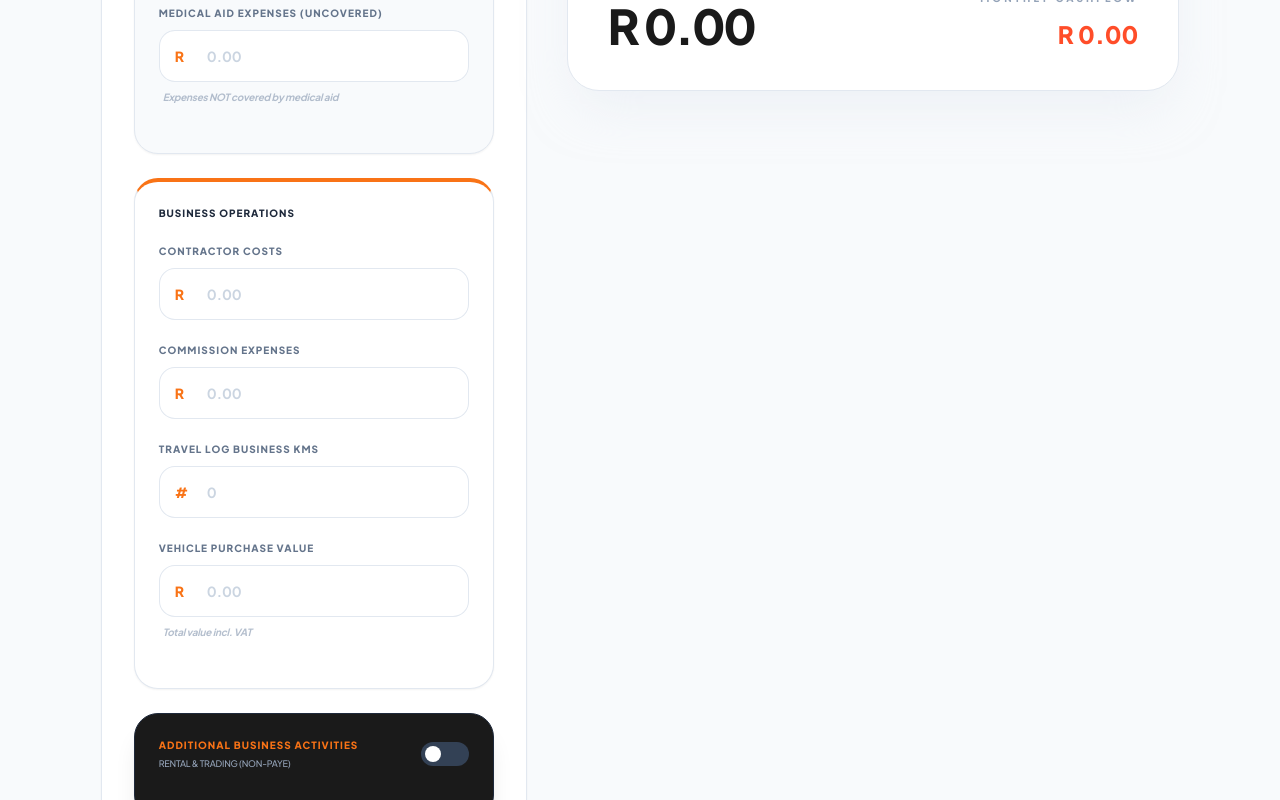
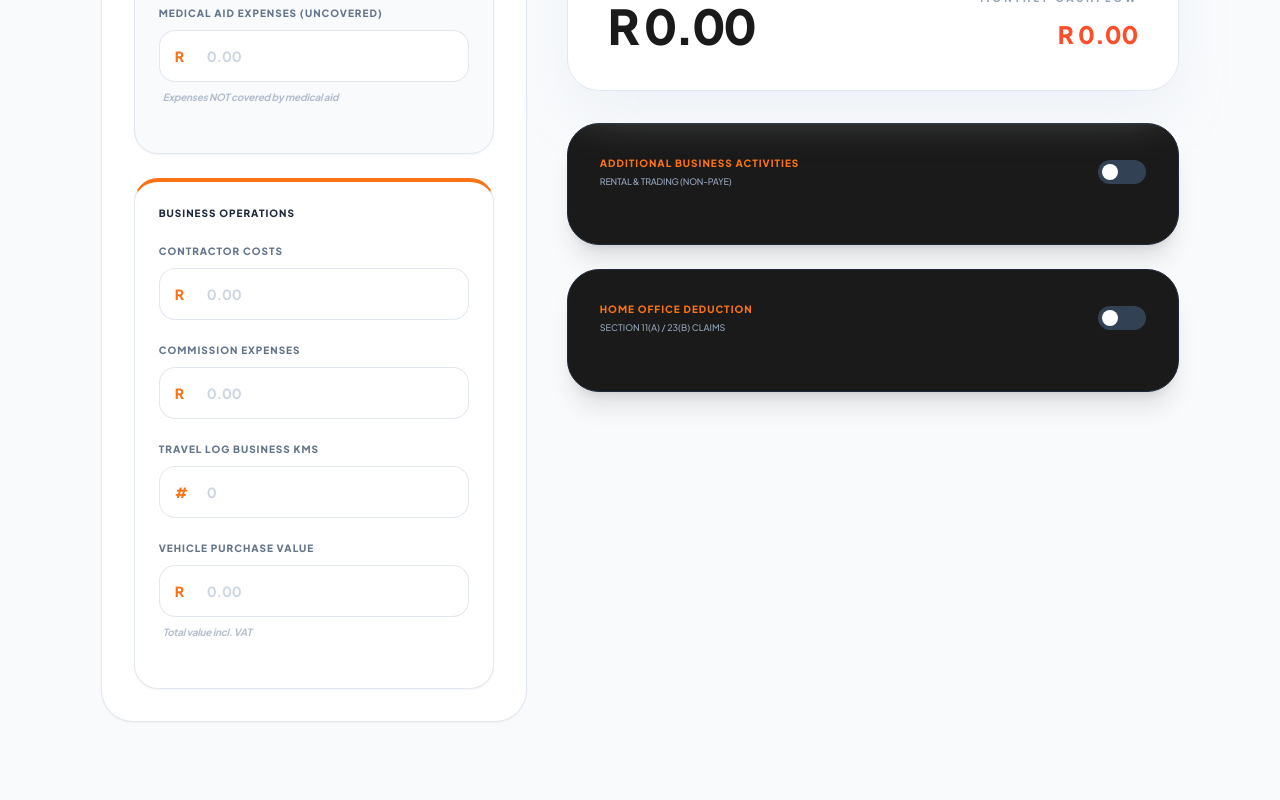
Before and after one commit to wespeakallday/The-One-And-Only-Tax-Calculator, a React (Vite) app: page / in a window 1280 px wide. Shown: the part 2000-2800 px from the top of the page. Built offline with nearby package versions, Linux system fonts and the light colour scheme.

Commit message:
refactor: Remove unused additional business activities UI
The UI elements for "Additional Business Activities" were removed as this functionality is no longer supported or intended for use in the current application flow.

```diff
--- a/App.tsx
+++ b/App.tsx
@@ -247,59 +247,6 @@ const App: React.FC = () => {
                     <NumberInput label="Vehicle Purchase Value" value={deductions.vehicleValue} onChange={(val) => setDeductions({...deductions, vehicleValue: val})} helpText="Total value incl. VAT" placeholder="0.00" />
                   </div>
                 </div>
-
-                {/* ADDITIONAL BUSINESS ACTIVITIES BOX - container class removed for single page flow */}
-                <div className="space-y-8">
-                  <div className="p-6 bg-[#1a1a1a] rounded-3xl border border-slate-800 text-white shadow-xl">
-                    <div className="flex items-center justify-between mb-6">
-                      <div>
-                        <h3 className="text-[10px] font-black text-orange-500 uppercase tracking-widest">Additional Business Activities</h3>
-                        <p className="text-[9px] text-slate-400 font-medium uppercase mt-1 tracking-tight">Rental & Trading (Non-PAYE)</p>
-                      </div>
-                      <label className="relative inline-flex items-center cursor-pointer no-print">
-                        <input type="checkbox" checked={deductions.additionalActivityEnabled} onChange={(e) => setDeductions({...deductions, additionalActivityEnabled: e.target.checked})} className="sr-only peer" />
-                        <div className="w-12 h-6 bg-slate-700 peer-focus:outline-none rounded-full peer peer-checked:after:translate-x-full peer-checked:after:border-white after:content-[''] after:absolute after:top-[4px] after:left-[4px] after:bg-white after:rounded-full after:h-4 after:w-4 after:transition-all peer-checked:bg-orange-600"></div>
-                      </label>
-                    </div>
-                    {deductions.additionalActivityEnabled && (
-                      <div className="grid grid-cols-1 gap-x-5 animate-fadeIn">
-                        <div className="mb-4 pt-4 border-t border-slate-800">
-                          <h4 className="text-[8px] font-black text-slate-500 uppercase tracking-[0.2em] mb-4">Rental Portfolio</h4>
-                          <NumberInput label="Annual Rental Revenue" value={income.rentalIncome} onChange={(val) => setIncome({...income, rentalIncome: val})} placeholder="0.00" />
-                          <NumberInput label="Operating Expenditure" value={deductions.rentalExpenses} onChange={(val) => setDeductions({...deductions, rentalExpenses: val})} placeholder="0.00" />
-                        </div>
-                        <div className="pt-4 border-t border-slate-800">
-                          <h4 className="text-[8px] font-black text-slate-500 uppercase tracking-[0.2em] mb-4">Trading / Side Hustle</h4>
-                          <NumberInput label="Side-Hustle Revenue" value={income.tradingIncome} onChange={(val) => setIncome({...income, tradingIncome: val})} placeholder="0.00" />
-                          <NumberInput label="Direct Business Costs" value={deductions.tradingExpenses} onChange={(val) => setDeductions({...deductions, tradingExpenses: val})} placeholder="0.00" />
-                        </div>
-                      </div>
-                    )}
-                  </div>
-
-                  <div className="p-6 bg-[#1a1a1a] rounded-3xl border border-slate-800 text-white shadow-xl">
-                    <div className="flex items-center justify-between mb-6">
-                      <div>
-                        <h3 className="text-[10px] font-black text-orange-500 uppercase tracking-widest">Home Office Deduction</h3>
-                        <p className="text-[9px] text-slate-400 font-medium uppercase mt-1">Section 11(a) / 23(b) Claims</p>
-                      </div>
-                      <label className="relative inline-flex items-center cursor-pointer no-print">
-                        <input type="checkbox" checked={deductions.wfhEnabled} onChange={(e) => setDeductions({...deductions, wfhEnabled: e.target.checked})} className="sr-only peer" />
-                        <div className="w-12 h-6 bg-slate-700 peer-focus:outline-none rounded-full peer peer-checked:after:translate-x-full peer-checked:after:border-white after:content-[''] after:absolute after:top-[4px] after:left-[4px] after:bg-white after:rounded-full after:h-4 after:w-4 after:transition-all peer-checked:bg-orange-600"></div>
-                      </label>
-                    </div>
-                    {deductions.wfhEnabled && (
-                      <div className="grid grid-cols-1 gap-x-5 animate-fadeIn">
-                        <NumberInput label="Total Home m²" prefix="#" value={deductions.wfhTotalArea} onChange={(val) => setDeductions({...deductions, wfhTotalArea: val})} placeholder="0" />
-                        <NumberInput label="Dedicated Office m²" prefix="#" value={deductions.wfhOfficeArea} onChange={(val) => setDeductions({...deductions, wfhOfficeArea: val})} placeholder="0" />
-                        <div className="grid grid-cols-1 gap-x-5 mt-2">
-                          <NumberInput label="Rent / Interest" value={deductions.wfhRentInterest} onChange={(val) => setDeductions({...deductions, wfhRentInterest: val})} placeholder="0.00" />
-                          <NumberInput label="Utilities / Cleaning" value={deductions.wfhElectricityWater + deductions.wfhCleaning} onChange={(val) => setDeductions({...deductions, wfhElectricityWater: val})} placeholder="0.00" />
-                        </div>
-                      </div>
-                    )}
-                  </div>
-                </div>
               </div>
             </section>
           </div>
@@ -445,6 +392,63 @@ const App: React.FC = () => {
                 </div>
               </div>
             </div>
+
+            {/* NEW SECTION FOR ADDITIONAL BUSINESS ACTIVITIES AND HOME OFFICE BELOW STATEMENT */}
+            <div className="space-y-6 mt-10">
+              {/* ADDITIONAL BUSINESS ACTIVITIES BOX */}
+              <div className="p-8 bg-[#1a1a1a] rounded-[2rem] border border-slate-800 text-white shadow-xl">
+                <div className="flex items-center justify-between mb-6">
+                  <div>
+                    <h3 className="text-[10px] font-black text-orange-500 uppercase tracking-widest">Additional Business Activities</h3>
+                    <p className="text-[9px] text-slate-400 font-medium uppercase mt-1 tracking-tight">Rental & Trading (Non-PAYE)</p>
+                  </div>
+                  <label className="relative inline-flex items-center cursor-pointer no-print">
+                    <input type="checkbox" checked={deductions.additionalActivityEnabled} onChange={(e) => setDeductions({...deductions, additionalActivityEnabled: e.target.checked})} className="sr-only peer" />
+                    <div className="w-12 h-6 bg-slate-700 peer-focus:outline-none rounded-full peer peer-checked:after:translate-x-full peer-checked:after:border-white after:content-[''] after:absolute after:top-[4px] after:left-[4px] after:bg-white after:rounded-full after:h-4 after:w-4 after:transition-all peer-checked:bg-orange-600"></div>
+                  </label>
+                </div>
+                {deductions.additionalActivityEnabled && (
+                  <div className="grid grid-cols-1 md:grid-cols-2 gap-x-10 animate-fadeIn">
+                    <div className="mb-4 pt-4 border-t border-slate-800">
+                      <h4 className="text-[8px] font-black text-slate-500 uppercase tracking-[0.2em] mb-4">Rental Portfolio</h4>
+                      <NumberInput label="Annual Rental Revenue" value={income.rentalIncome} onChange={(val) => setIncome({...income, rentalIncome: val})} placeholder="0.00" />
+                      <NumberInput label="Operating Expenditure" value={deductions.rentalExpenses} onChange={(val) => setDeductions({...deductions, rentalExpenses: val})} placeholder="0.00" />
+                    </div>
+                    <div className="pt-4 border-t border-slate-800">
+                      <h4 className="text-[8px] font-black text-slate-500 uppercase tracking-[0.2em] mb-4">Trading / Side Hustle</h4>
+                      <NumberInput label="Side-Hustle Revenue" value={income.tradingIncome} onChange={(val) => setIncome({...income, tradingIncome: val})} placeholder="0.00" />
+                      <NumberInput label="Direct Business Costs" value={deductions.tradingExpenses} onChange={(val) => setDeductions({...deductions, tradingExpenses: val})} placeholder="0.00" />
+                    </div>
+                  </div>
+                )}
+              </div>
+
+              {/* HOME OFFICE DEDUCTION BOX */}
+              <div className="p-8 bg-[#1a1a1a] rounded-[2rem] border border-slate-800 text-white shadow-xl">
+                <div className="flex items-center justify-between mb-6">
+                  <div>
+                    <h3 className="text-[10px] font-black text-orange-500 uppercase tracking-widest">Home Office Deduction</h3>
+                    <p className="text-[9px] text-slate-400 font-medium uppercase mt-1">Section 11(a) / 23(b) Claims</p>
+                  </div>
+                  <label className="relative inline-flex items-center cursor-pointer no-print">
+                    <input type="checkbox" checked={deductions.wfhEnabled} onChange={(e) => setDeductions({...deductions, wfhEnabled: e.target.checked})} className="sr-only peer" />
+                    <div className="w-12 h-6 bg-slate-700 peer-focus:outline-none rounded-full peer peer-checked:after:translate-x-full peer-checked:after:border-white after:content-[''] after:absolute after:top-[4px] after:left-[4px] after:bg-white after:rounded-full after:h-4 after:w-4 after:transition-all peer-checked:bg-orange-600"></div>
+                  </label>
+                </div>
+                {deductions.wfhEnabled && (
+                  <div className="grid grid-cols-1 md:grid-cols-2 gap-x-10 animate-fadeIn">
+                    <div>
+                      <NumberInput label="Total Home m²" prefix="#" value={deductions.wfhTotalArea} onChange={(val) => setDeductions({...deductions, wfhTotalArea: val})} placeholder="0" />
+                      <NumberInput label="Dedicated Office m²" prefix="#" value={deductions.wfhOfficeArea} onChange={(val) => setDeductions({...deductions, wfhOfficeArea: val})} placeholder="0" />
+                    </div>
+                    <div>
+                      <NumberInput label="Rent / Interest" value={deductions.wfhRentInterest} onChange={(val) => setDeductions({...deductions, wfhRentInterest: val})} placeholder="0.00" />
+                      <NumberInput label="Utilities / Cleaning" value={deductions.wfhElectricityWater + deductions.wfhCleaning} onChange={(val) => setDeductions({...deductions, wfhElectricityWater: val})} placeholder="0.00" />
+                    </div>
+                  </div>
+                )}
+              </div>
+            </div>
           </div>
         </div>
       </main>
```
